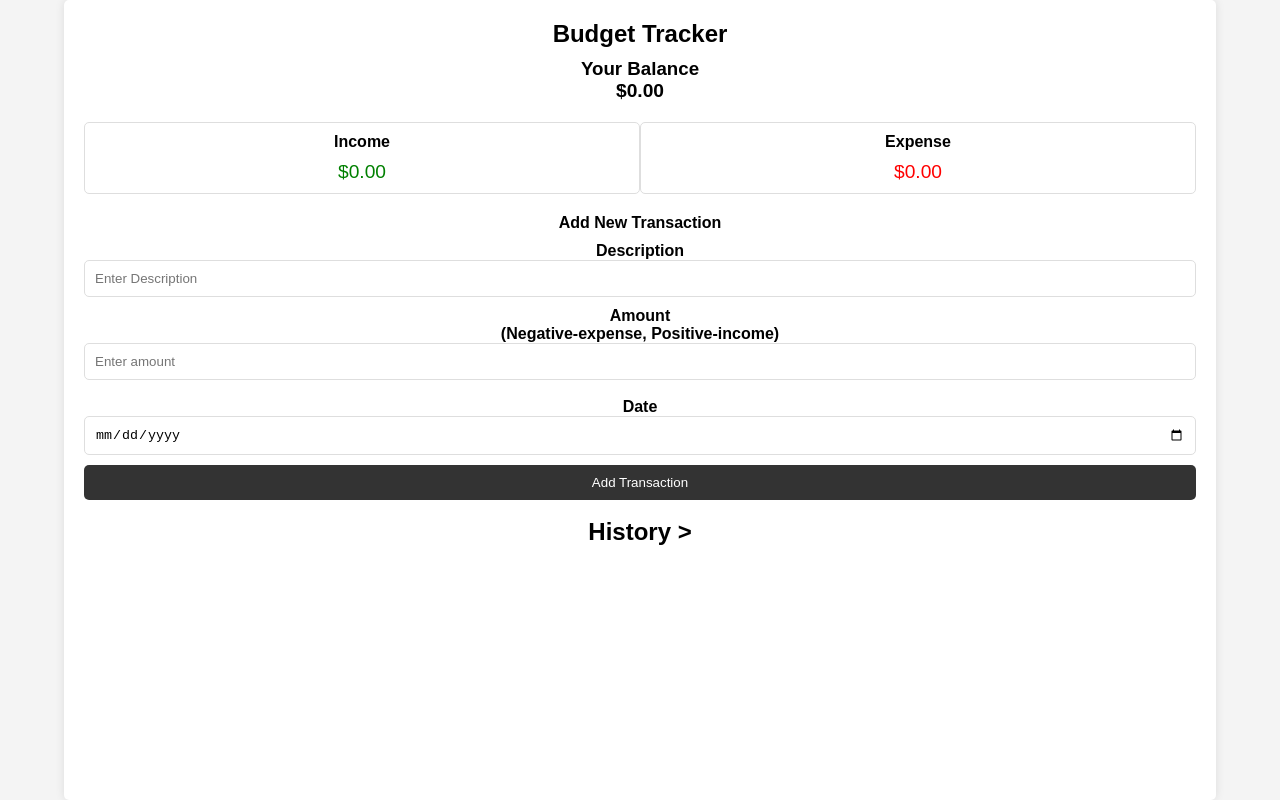
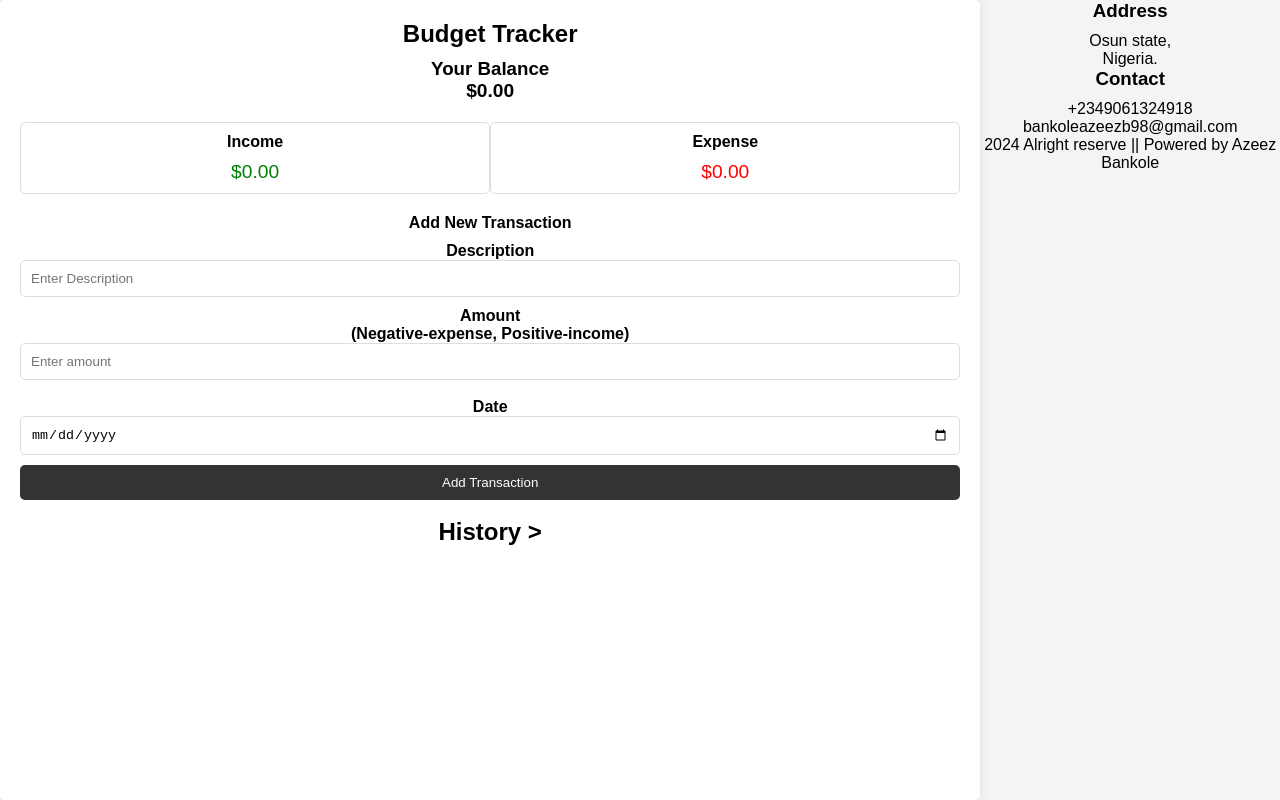
Before and after one commit to Azeezbank/Budget-tracker, a plain HTML site: page index.html in a window 1280 px wide. Drawn offline with Linux system fonts and the light colour scheme.

Commit message:
Update index.html

```diff
--- a/index.html
+++ b/index.html
@@ -58,7 +58,20 @@
       <h2 id="content">History ></h2>
       <ul id="transaction-list" class="list"></ul>
     </div>
-    <div></div>
+    <footer>
+      <div class="footer">
+        <div>
+          <h3>Address</h3>
+          <p>Osun state, <br> Nigeria.</p>
+        </div>
+        <div>
+          <h3>Contact</h3>
+          <p>+2349061324918</p>
+          <p>bankoleazeezb98@gmail.com</p>
+        </div>
+      </div>
+      <p class="copy">2024 Alright reserve || Powered by Azeez Bankole</p>
+    </footer>
     <script src="./script.js"></script>
   </body>
 </html>
```
